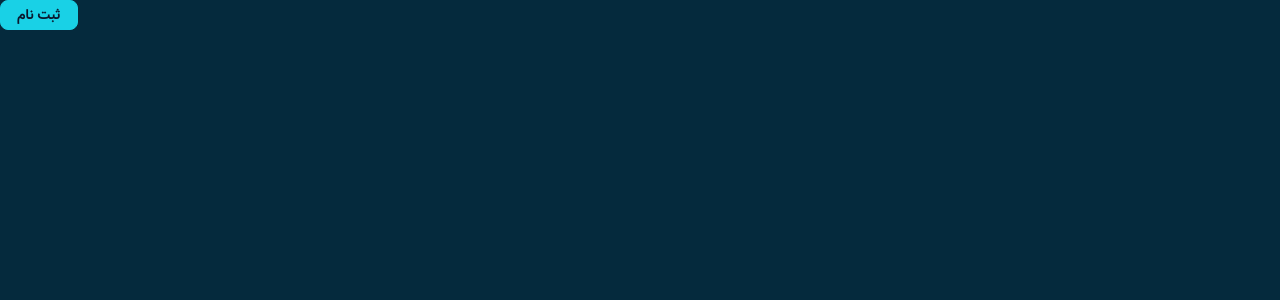
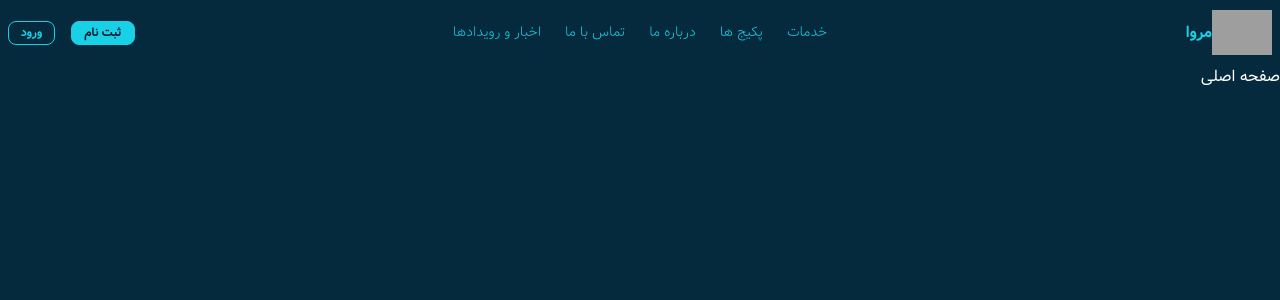
Before and after one commit to YasharFaridi/morva-clinic-talent, a Next.js app: page / in a window 1280 px wide. Shown: the top 300 px of the page. Built offline with nearby package versions, Linux system fonts and the light colour scheme; grey boxes are pictures that could not be loaded.

Commit message:
Complet header and navbar

```diff
--- a/src/app/layout.tsx
+++ b/src/app/layout.tsx
@@ -1,6 +1,7 @@
 import type { Metadata } from "next";
 import { vazir } from "./fonts";
 import "./globals.css";
+import Header from "@/components/layout/Header";
 
 export const metadata: Metadata = {
   title: "مروا - مدیریت رشد و استعداد",
@@ -13,8 +14,11 @@ export default function RootLayout({
   children: React.ReactNode;
 }>) {
   return (
-    <html lang="en">
-      <body className={`${vazir.variable} antialiased`}>{children}</body>
+    <html  lang="fa" dir="rtl">
+      <body className={`${vazir.variable} antialiased`}>
+        <Header/>
+        <main className="min-h-screen">{children}</main>
+      </body>
     </html>
   );
 }
--- a/src/app/page.tsx
+++ b/src/app/page.tsx
@@ -1,5 +1,5 @@
 export default function Home() {
-  return <div className="font-bold">
-    <button className="btn btn-primary"> ثبت نام</button>
-  </div>;
+  return <div>
+    صفحه اصلی
+  </div>
 }
--- /dev/null
+++ b/src/components/layout/Header.tsx
@@ -0,0 +1,89 @@
+import { FaBarsStaggered } from "react-icons/fa6";
+import Image from "next/image";
+import Link from "next/link";
+
+export default function Header() {
+  return (
+    <header className="container mx-auto navbar text-primary">
+      <div className="navbar-start">
+        <div className="dropdown">
+          <div tabIndex={0} role="button" className="btn btn-ghost lg:hidden">
+            <FaBarsStaggered />
+          </div>
+          <ul
+            tabIndex={0}
+            className="p-2 mt-3 shadow menu menu-sm dropdown-content bg-base-100 rounded-box z-1 w-52"
+          >
+            <li>
+            <Link href="/services" className="font-thin">
+              خدمات
+            </Link>
+          </li>
+          <li>
+            <Link href="/packages" className="font-thin">
+              پکیج ها
+            </Link>
+          </li>
+          <li>
+            <Link href="/about" className="font-thin">
+              درباره ما
+            </Link>
+          </li>
+          <li>
+            <Link href="/contact" className="font-thin">
+              تماس با ما
+            </Link>
+          </li>
+          <li>
+            <Link href="/news" className="font-thin">
+              اخبار و رویدادها
+            </Link>
+          </li>
+          </ul>
+        </div>
+        <Link href="/" className="flex items-center">
+          <Image
+            src="/imgs/Morva.PNG"
+            width={60}
+            height={60}
+            alt="Morva-icon"
+          />
+        <h1 className="font-bold">مروا</h1>
+        </Link>
+      </div>
+      <nav className="hidden navbar-center lg:flex">
+        <ul className="px-1 menu menu-horizontal">
+          <li>
+            <Link href="/services" className="font-thin">
+              خدمات
+            </Link>
+          </li>
+          <li>
+            <Link href="/packages" className="font-thin">
+              پکیج ها
+            </Link>
+          </li>
+          <li>
+            <Link href="/about" className="font-thin">
+              درباره ما
+            </Link>
+          </li>
+          <li>
+            <Link href="/contact" className="font-thin">
+              تماس با ما
+            </Link>
+          </li>
+          <li>
+            <Link href="/news" className="font-thin">
+              اخبار و رویدادها
+            </Link>
+          </li>
+        </ul>
+      </nav>
+      <div className="space-x-4 navbar-end">
+        <Link href="/login" className="rounded-lg btn btn-primary btn-sm">ثبت نام</Link>
+        <Link href="/login" className="rounded-lg btn btn-outline btn-sm">ورود</Link>
+      </div>
+    </header>
+  );
+}
```
Also changed, not shown: 1 other file (tests, documents, lock files or other folders).
